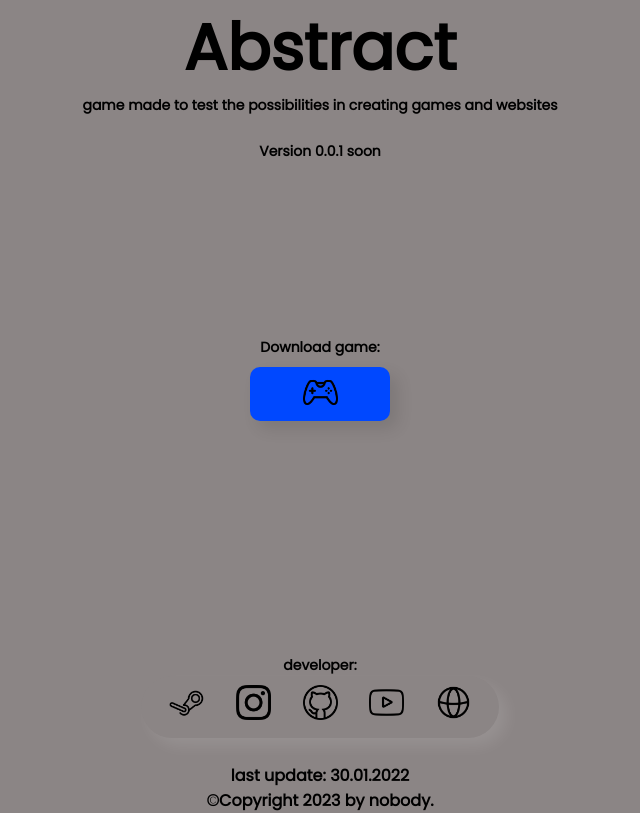
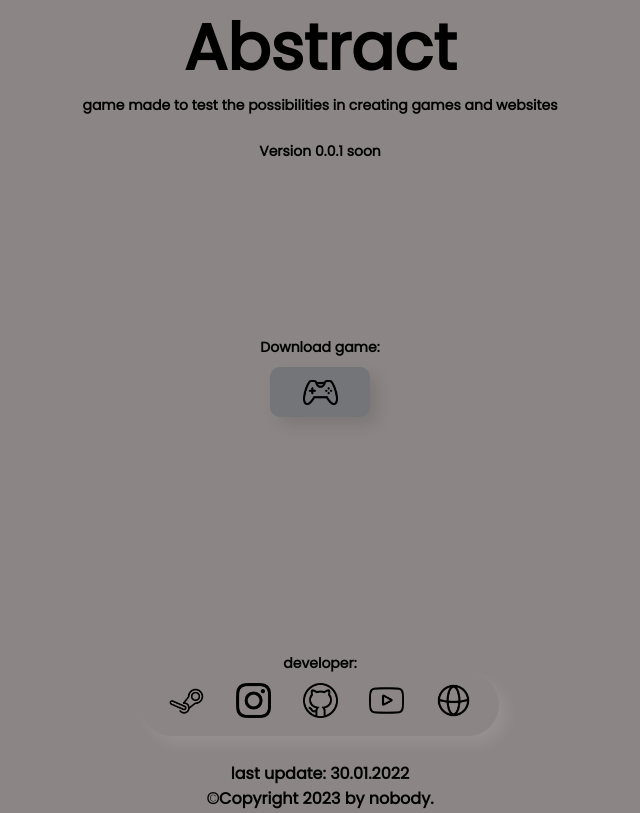
Before and after one commit to JustFipS/gamesite, a plain HTML site: page index.html in a window 1280 px wide. Shown: the whole page, without its empty margins (320-960 px from the left). Drawn offline with Linux system fonts and the light colour scheme.

Commit message:
Update style.css

```diff
--- a/Css/style.css
+++ b/Css/style.css
@@ -35,18 +35,20 @@ body {
 }
 
 button {
-	background: #0048ff;
+	background: #737579;
   display: center;
 	color: rgb(255, 255, 255);
 	cursor: pointer;
   border: 0;
 	box-sizing: border-box;
   padding: 8px 10px;
-	width: 10.5em;
+	width: 100px;
+  height: 50px;
   border-radius: 10px;
   box-shadow: 8px 8px 16px  rgba(0, 0, 0, 0.1);
   opacity: 1;
 }
+
 
 
 
```
